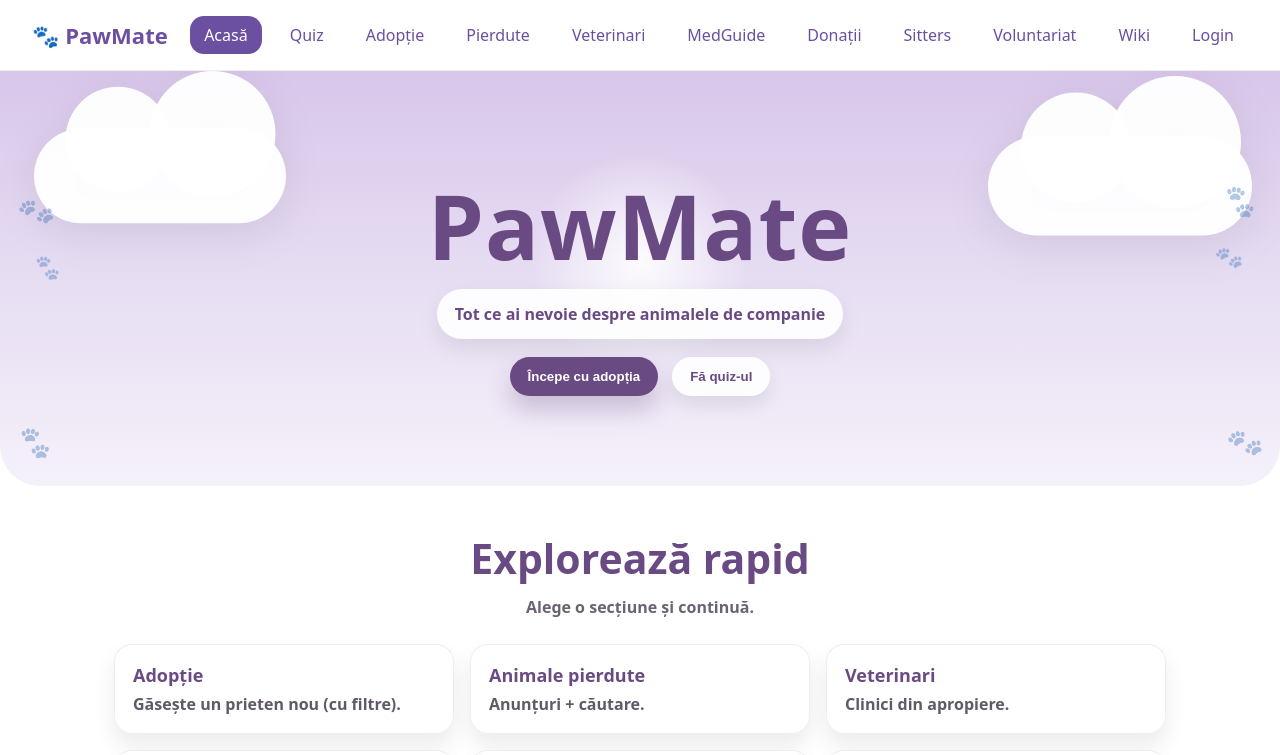
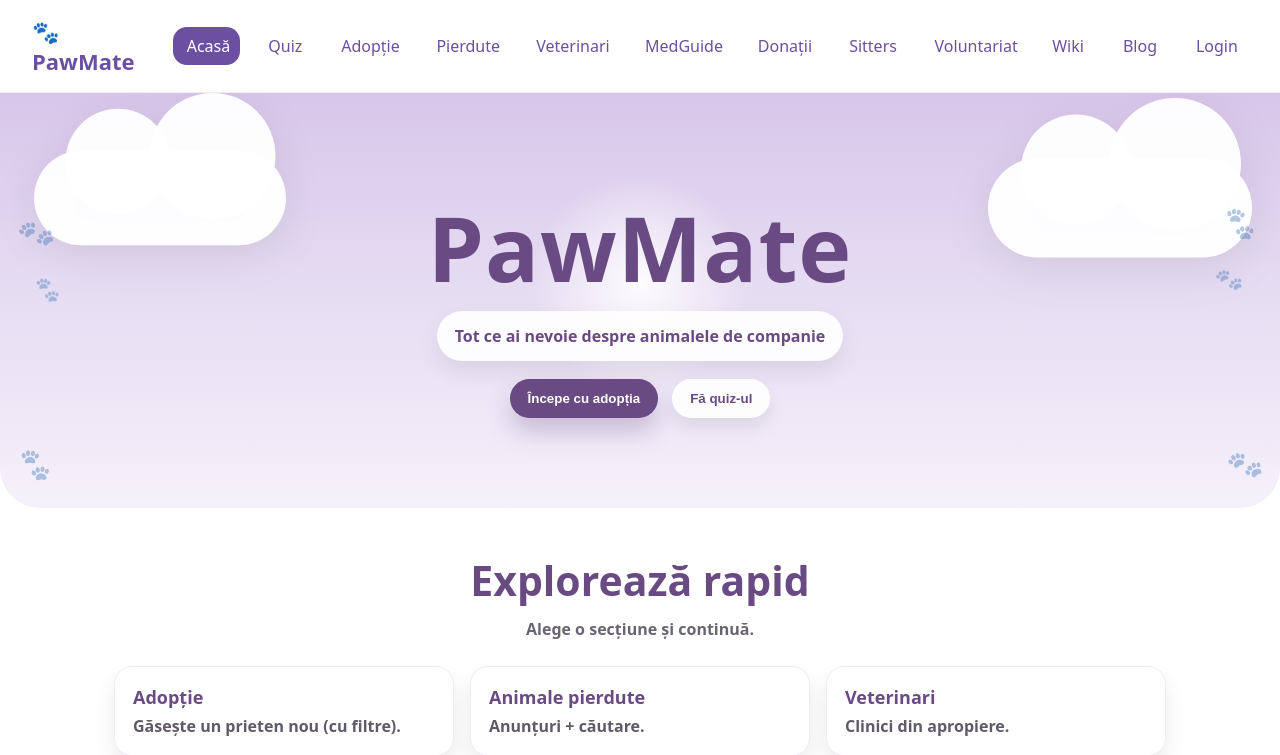
Before and after one commit to viorelinaa/PawMate, a React (Vite) app in the folder frontend/: page / in a window 1280 px wide. Shown: the top 755 px of the page. Built offline with nearby package versions, Linux system fonts and the light colour scheme.

Commit message:
link meniu pagina Blog

```diff
--- a/frontend/src/layouts/Navbar.tsx
+++ b/frontend/src/layouts/Navbar.tsx
@@ -69,6 +69,9 @@ export default function Navbar() {
                      <NavLink to="/wiki" onClick={() => setOpen(false)}>
                     Wiki
                 </NavLink>
+                <NavLink to="/blog" onClick={() => setOpen(false)}>
+                    Blog
+                </NavLink>
                 <NavLink to="/login" onClick={() => setOpen(false)}>
                     Login
                 </NavLink>
```
